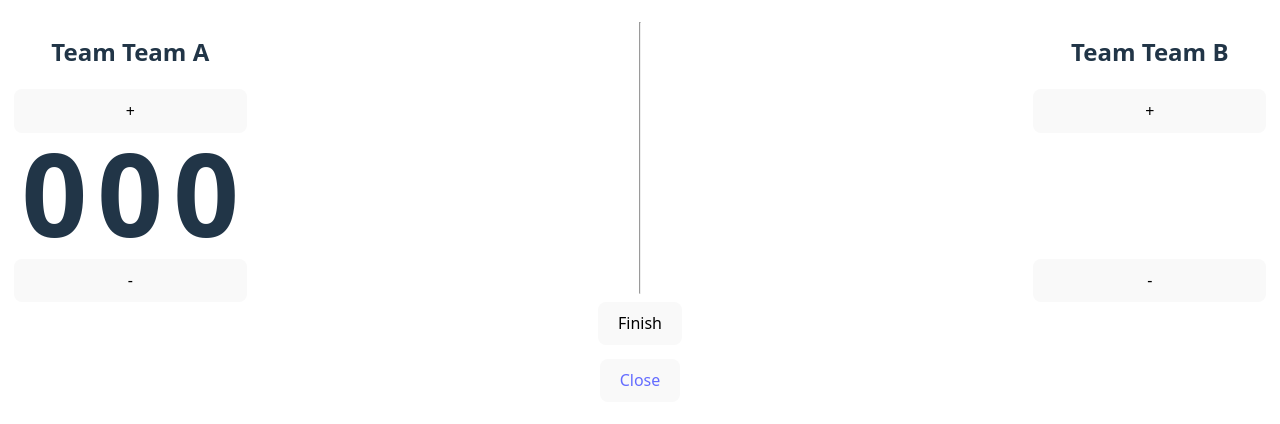
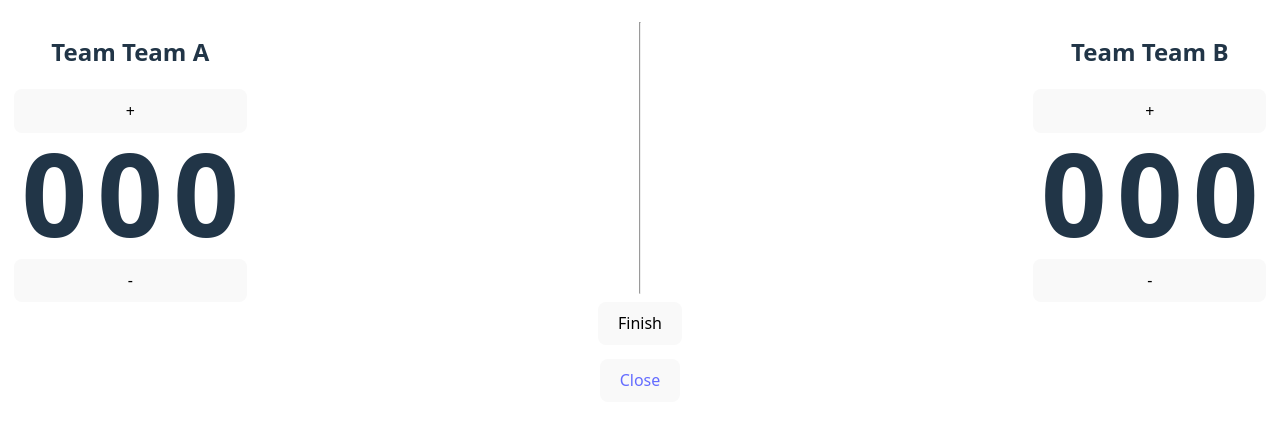
Before and after one commit to Jimu-phoenix/scoreboard, a React (Vite) app: page /scores in a window 1280 px wide. Shown: the top 424 px of the page. Built offline with nearby package versions, Linux system fonts and the light colour scheme.

Commit message:
Fixed color scheme issue

```diff
--- a/src/index.css
+++ b/src/index.css
@@ -4,6 +4,7 @@
   font-weight: 400;
 
   color-scheme: light dark;
+  --text-color: white;
   color: rgba(255, 255, 255, 0.87);
   background-color: #242424;
 
@@ -58,6 +59,7 @@ button:focus-visible {
   :root {
     color: #213547;
     background-color: #ffffff;
+    --text-color: #213547;
   }
   a:hover {
     color: #747bff;
--- a/src/pages/ScoreBoard.jsx
+++ b/src/pages/ScoreBoard.jsx
@@ -107,7 +107,7 @@ export default function ScoreBoard(){
                 fontSize={115}
                 padding={5}
                 gap={10}
-                textColor="white"
+                textColor={counterColor}
                 fontWeight={900}
                 gradientFrom='transparent'
                 gradientTo='transparent'
--- a/src/styles/winner.css
+++ b/src/styles/winner.css
@@ -14,6 +14,7 @@
     width: 400px;
     height: 400px;
     background-color: rgb(48, 48, 48);
+    color: var(--text-color);
     border-radius: 25px;
     padding: 10px;
 }
```
